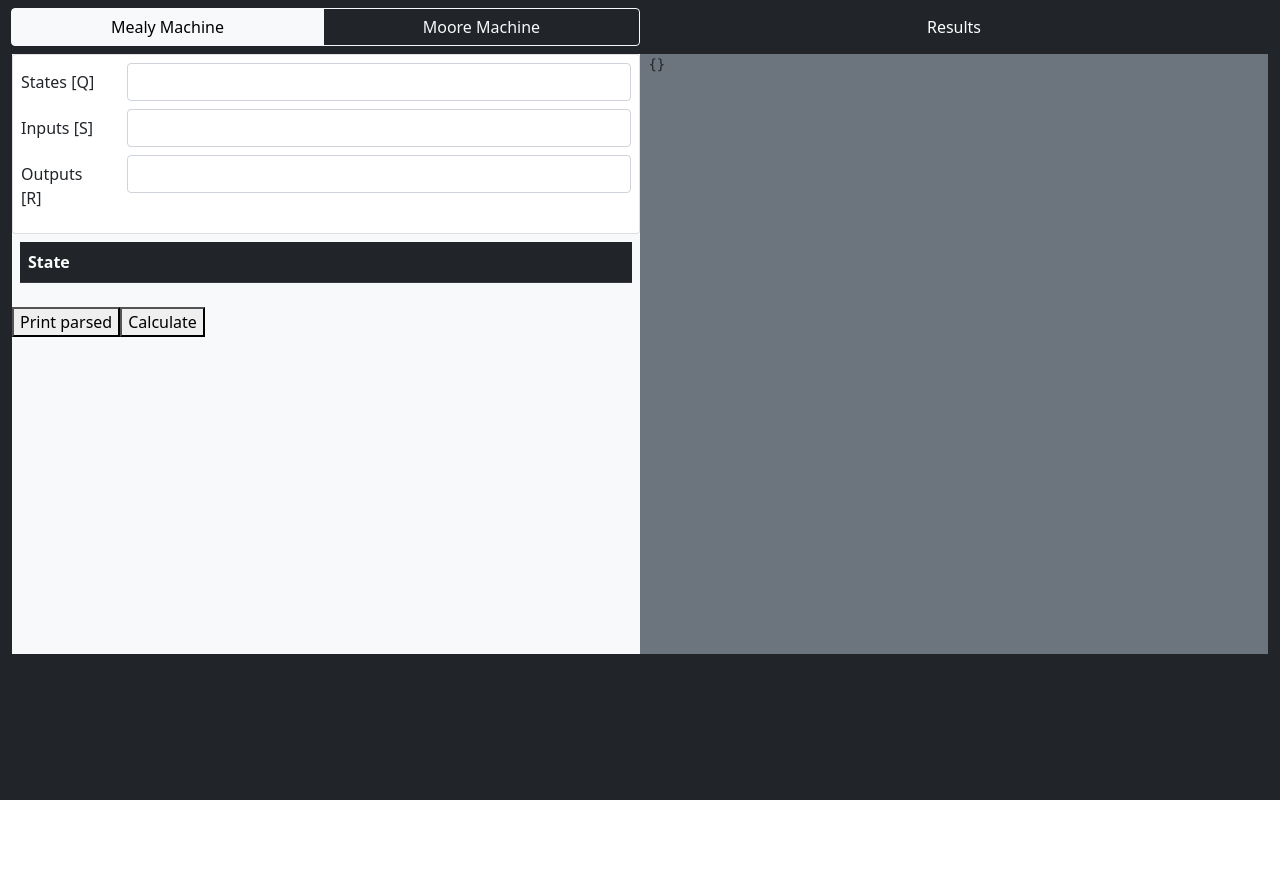
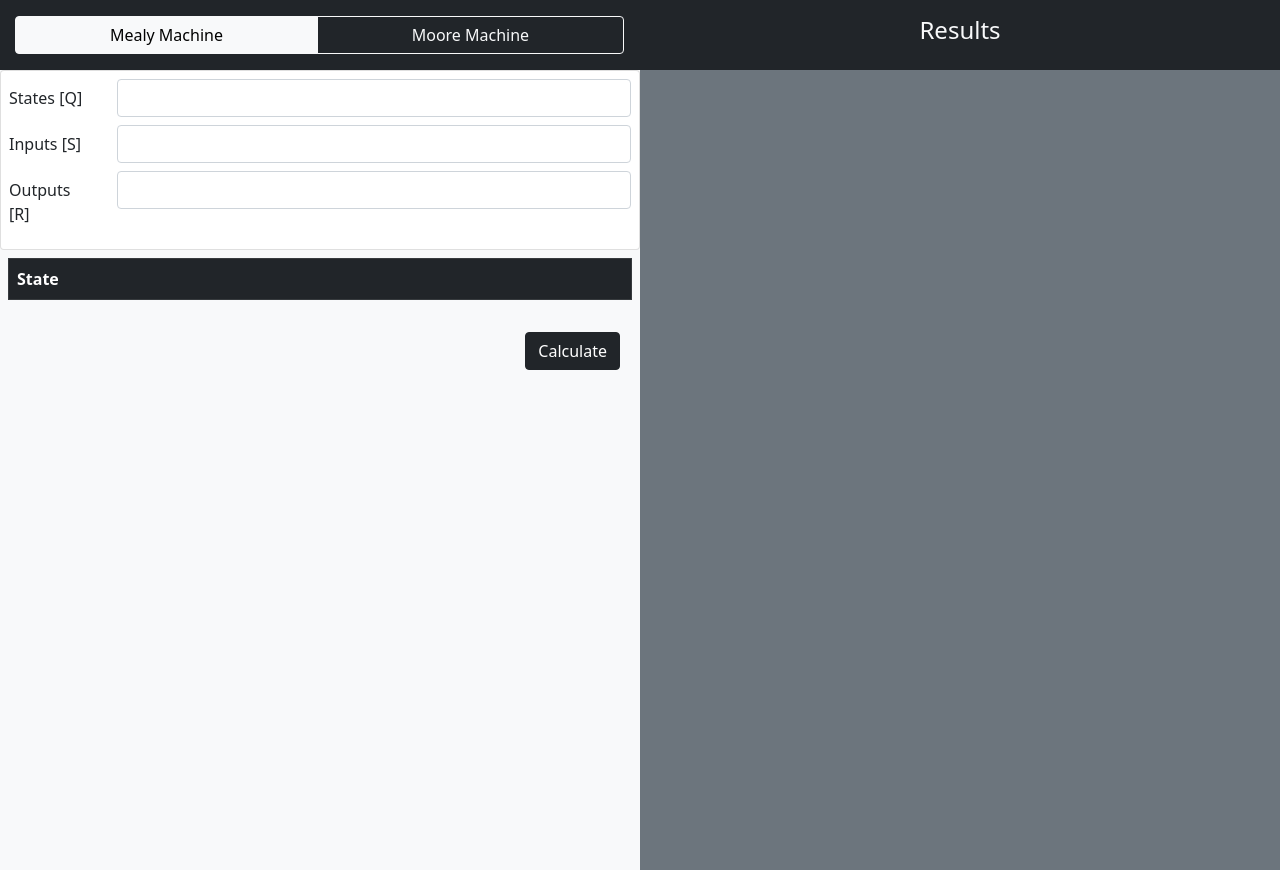
Before and after one commit to bjuan210302/state-machines, a Vue app: page / in a window 1280 px wide. Before the commit the page ends 800 px from the top, so only its background shows below. Built offline with nearby package versions, Linux system fonts and the light colour scheme.

Commit message:
add: touches to GUI

```diff
--- a/public/index.html
+++ b/public/index.html
@@ -10,7 +10,7 @@
     <link href="https://cdn.jsdelivr.net/npm/bootstrap@5.1.1/dist/css/bootstrap.min.css" rel="stylesheet" integrity="sha384-F3w7mX95PdgyTmZZMECAngseQB83DfGTowi0iMjiWaeVhAn4FJkqJByhZMI3AhiU" crossorigin="anonymous">
   </head>
   <body>
-    <div id="app" class="container px-0 mx-0"></div>
+    <div id="app" class="container-fluid"></div>
     <!-- built files will be auto injected -->
   </body>
 </html>
--- a/src/App.vue
+++ b/src/App.vue
@@ -1,103 +1,178 @@
 <template>
-  <div class="container bg-dark vh-100 min-vw-100 shadow-lg">
-    <MainNavBar></MainNavBar>
-
-    <div class="d-flex flex-row h-75 justify-content-start">
+  <div class="row justify-content-center shadow-lg vh-100">
+    <MachineButtons></MachineButtons>
 
     <!--Inputs-->
-      <div class="col-6 bg-light">
-
+    <div class="col-6 bg-light h-100">
       <DictionaryInput></DictionaryInput>
 
       <div v-if="machineType">
-          <MooreMachineTable ref="machineTable"
-          :statesQchild="statesQ" :inputsSchild="inputsS"></MooreMachineTable>
+        <MooreMachineTable
+          ref="machineTable"
+          :statesQchild="statesQ"
+          :inputsSchild="inputsS"
+        ></MooreMachineTable>
       </div>
       <div v-else>
-          <MealyMachineTable ref="machineTable"
-          :statesQchild="statesQ" :inputsSchild="inputsS"></MealyMachineTable>
+        <MealyMachineTable
+          ref="machineTable"
+          :statesQchild="statesQ"
+          :inputsSchild="inputsS"
+        ></MealyMachineTable>
       </div>
 
-        <button @click="$refs.machineTable.parseTable()">Print parsed</button>
-        <button @click="calcOutputs">Calculate</button>
-
+      <div class="d-flex flex-row justify-content-end">
+        <button class="btn btn-dark m-2" @click="calcOutputs">Calculate</button>
+      </div>
     </div>
 
     <!--Outputs-->
     <div class="col-6 bg-secondary">
-        <pre> {{parsedTable}} </pre>
+      <div class="row">
+        <div v-if="renderOutput">
+          <div class="alert alert-secondary my-2" role="alert">
+            Machine with accessible states only:
           </div>
+          <component :is="outputType" v-bind="outPropsRelated"></component>
 
+          <hr />
+
+          <div class="alert alert-secondary" role="alert">
+            Minimum Equivalent Machine:
           </div>
+          <div class="alert alert-dark col-6" role="alert">
+            {{ parseFinalPartition }}
+          </div>
+          <component :is="outputType" v-bind="outPropsMinimum"></component>
 
+          <div class="d-flex flex-row justify-content-end">
+            <button class="btn btn-dark m-2" @click="resetOutput">Reset</button>
           </div>
-
+        </div>
+      </div>
+    </div>
+  </div>
 </template>
 
 <script>
-import MainNavBar from './components/MainNavBar.vue'
-import DictionaryInput from './components/DictionaryInput.vue'
-import MooreMachineTable from './components/MooreMachineTable.vue'
-import MealyMachineTable from './components/MealyMachineTable.vue'
+/* eslint-disable vue/no-unused-components */
+import MachineButtons from "./components/MachineButtons.vue";
+import DictionaryInput from "./components/DictionaryInput.vue";
+import MooreMachineTable from "./components/machines/MooreMachineTable.vue";
+import MealyMachineTable from "./components/machines/MealyMachineTable.vue";
+import MooreTableOutput from "./components/machines/MooreTableOutput.vue";
+import MealyTableOutput from "./components/machines/MealyTableOutput.vue";
 
 export default {
-  name: 'App',
+  name: "App",
 
   components: {
-    MainNavBar,
+    MachineButtons,
     DictionaryInput,
     MooreMachineTable,
-    MealyMachineTable
+    MealyMachineTable,
+    MooreTableOutput,
+    MealyTableOutput,
   },
 
-  methods:{
-    calcOutputs(){
-      this.$store.commit('setRelatedEquivalentMachine')
-      this.setMinimumEquivalentMachine()
+  methods: {
+    calcParsedTable() {
+      this.$refs.machineTable.parseTable();
     },
-    setMinimumEquivalentMachine(){
-      this.$store.commit('setMinimumEquivalentMachine')
-      console.log(JSON.stringify(this.$store.state.minimumEquivalentMachine, undefined, 2));
-    }
+
+    calcOutputs() {
+      this.calcParsedTable();
+      this.$store.commit("calcRelatedEquivalentMachine");
+      this.$store.commit("calcMinimumEquivalentMachine");
+
+      this.$store.commit("setRenderOutput", true);
     },
-  computed:{
 
+    resetOutput() {
+      this.$store.commit("setRenderOutput", false);
+    },
+  },
+  computed: {
     statesQ: {
-      get () {
-        return this.$store.state.statesQ
-      }
+      get() {
+        return this.$store.state.statesQ;
+      },
     },
 
     inputsS: {
-      get () {
-        return this.$store.state.inputsS
-      }
+      get() {
+        return this.$store.state.inputsS;
+      },
     },
 
     outputsR: {
-      get () {
-        return this.$store.state.outputsR
-      }
+      get() {
+        return this.$store.state.outputsR;
+      },
     },
 
-    machineType:{
-      get () {
-        return this.$store.state.machineType
+    machineType: {
+      get() {
+        return this.$store.getters.machineType;
       },
-      set (value) {
-        this.$store.commit('setMachineType', value)
-      }
+      set(value) {
+        this.$store.commit("setMachineType", value);
+      },
     },
 
-    parsedTable:{
-      get () {
-        return JSON.stringify(this.$store.state.parsedTable, undefined, 2)
-      }
-    }
+    parsedTable: {
+      get() {
+        return this.$store.getters.parsedTable;
+      },
+    },
 
-  }
+    renderOutput: {
+      get() {
+        return this.$store.getters.renderOutput;
+      },
+    },
 
-}
+    outputType() {
+      return this.machineType ? MooreTableOutput : MealyTableOutput;
+    },
+
+    outPropsRelated() {
+      return {
+        parsedMachine: this.relatedEquivalentMachine,
+        inputsSchild: this.inputsS,
+      };
+    },
+
+    outPropsMinimum() {
+      return {
+        parsedMachine: this.minimumEquivalentMachine,
+        inputsSchild: this.inputsS,
+      };
+    },
+
+    relatedEquivalentMachine: {
+      get() {
+        return this.$store.getters.relatedequivalentMachine;
+      },
+    },
+
+    minimumEquivalentMachine: {
+      get() {
+        return this.$store.getters.minimumEquivalentMachine;
+      },
+    },
+
+    parseFinalPartition() {
+      var ret = "Final partition: ";
+      const pf = Object.values(this.$store.getters.finalPartition);
+
+      pf.forEach(function (state, i) {
+        ret += "q" + i + ": (" + state + "), ";
+      });
+      return ret;
+    },
+  },
+};
 </script>
 
 <style>
--- a/src/components/DictionaryInput.vue
+++ b/src/components/DictionaryInput.vue
@@ -1,58 +1,53 @@
 <template>
+  <div class="row">
     <div class="card p-2">
-
       <div class="row pb-2">
         <label class="col-sm-2 col-form-label">States [Q]</label>
         <div class="col-sm-10">
-                <input v-model='statesQ' type="text" class="form-control" >
+          <input v-model="statesQ" type="text" class="form-control" />
         </div>
       </div>
 
       <div class="row pb-2">
         <label class="col-sm-2 col-form-label">Inputs [S]</label>
         <div class="col-sm-10">
-                <input v-model='inputsS' type="text" class="form-control">
+          <input v-model="inputsS" type="text" class="form-control" />
         </div>
       </div>
 
       <div class="row pb-2">
         <label class="col-sm-2 col-form-label">Outputs [R]</label>
         <div class="col-sm-10">
-                <input v-model='outputsR' type="text" class="form-control">
+          <input v-model="outputsR" type="text" class="form-control" />
+        </div>
       </div>
     </div>
   </div>
 </template>
 
 <script>
-
 export default {
-
-    computed:{
-
+  computed: {
     statesQ: {
-            set (value) {
-                this.$store.commit('setStatesQ', value)
-            }
+      set(value) {
+        this.$store.commit("setStatesQ", value);
+      },
     },
 
     inputsS: {
-            set (value) {
-                this.$store.commit('setInputsS', value)
-            }
+      set(value) {
+        this.$store.commit("setInputsS", value);
+      },
     },
 
     outputsR: {
-            set (value) {
-                this.$store.commit('setOutputsR', value)
-            }
-        }
-
-    }
-
-}
+      set(value) {
+        this.$store.commit("setOutputsR", value);
+      },
+    },
+  },
+};
 </script>
 
 <style scoped>
-
 </style>
--- /dev/null
+++ b/src/components/MachineButtons.vue
@@ -0,0 +1,63 @@
+<template>
+  <div class="row bg-dark align-items-start py-3 px-0">
+      <div class="col-6 px-0">
+        <div class="btn-group col-12 px-3" role="group">
+          <input
+            type="checkbox"
+            class="btn-check"
+            id="btnmealy"
+            autocomplete="off"
+            v-model="machineType"
+            false-value="1"
+            true-value="0"
+          />
+          <label class="btn btn-outline-light" for="btnmealy"
+            >Mealy Machine</label
+          >
+
+          <input
+            type="checkbox"
+            class="btn-check"
+            id="btnmoore"
+            autocomplete="off"
+            v-model="machineType"
+            false-value="0"
+            true-value="1"
+          />
+          <label class="btn btn-outline-light" for="btnmoore"
+            >Moore Machine</label
+          >
+        </div>
+      </div>
+
+      <h4 class="col-6 text-light h-100 my-0" align="center"> Results</h4>
+
+    </div>
+</template>
+
+<script>
+export default {
+  data: function () {
+    return {
+      auxVal: 0, //0 for mealy 1 for moore
+      machineTypeBool: false, //false for mealy true for moore
+    };
+  },
+
+  computed: {
+    machineType: {
+      get() {
+        return this.auxVal;
+      },
+      set(value) {
+        this.machineTypeBool = value == 1;
+        this.auxVal = value;
+        this.$store.commit("setMachineType", this.machineTypeBool);
+      },
+    },
+  },
+};
+</script>
+
+<style scoped>
+</style>
--- a/src/components/MainNavBar.vue
+++ /dev/null
@@ -1,53 +0,0 @@
-<template>
-    <div class="nav navbar">
-        <div class="row col-12 mx-0">
-
-            <div class="col col-6 px-0">
-                <div class="btn-group col-12" role="group">
-
-                    <input type="checkbox" class="btn-check" id="btnmealy" autocomplete="off"
-                    v-model="machineType" false-value="1" true-value="0">
-                    <label class="btn btn-outline-light" for="btnmealy">Mealy Machine</label>
-
-                    <input type="checkbox" class="btn-check" id="btnmoore" autocomplete="off"
-                    v-model="machineType" false-value="0" true-value="1">
-                    <label class="btn btn-outline-light" for="btnmoore">Moore Machine</label>
-
-                </div>
-            </div>
-
-            <div class="col col-6 text-white h-100 text-center align-self-center px-0">
-                <div>Results</div>
-            </div>
-        </div>
-
-    </div>
-</template>
-
-<script>
-export default {
-    data: function(){
-        return{
-            auxVal: 0, //0 for mealy 1 for moore
-            machineTypeBool: false //false for mealy true for moore
-        }
-    },
-
-    computed:{
-        machineType: {
-            get () {
-                return this.auxVal
-            },
-            set (value) {
-                this.machineTypeBool = (value == 1)
-                this.auxVal = value
-                this.$store.commit('setMachineType', this.machineTypeBool)
-            }
-        },
-    }
-}
-</script>
-
-<style scoped>
-
-</style>
--- a/src/components/MealyMachineTable.vue
+++ b/src/components/machines/MealyMachineTable.vue
@@ -1,7 +1,7 @@
 <template>
-    <div class="container p-2">
+    <div class="row p-2">
 
-          <table class="table table-dark" id="mealytable">
+          <table class="table table-dark table-bordered" id="mealytable">
             <thead>
               <tr >
                 <th class="table-dark">State</th>
@@ -10,10 +10,10 @@
             </thead>
 
             <tbody>
-              <tr class="table-dark" v-for="(qstate, index) in statesQchild" :key="qstate">
-                <th class="table-dark" :id="'statename-' + index">{{ qstate }}</th>
+              <tr class="table-bordered" v-for="(qstate, index) in statesQchild" :key="qstate">
+                <th class="table-bordered" :id="'statename-' + index">{{ qstate }}</th>
 
-                <th v-for="(sinput, index2) in inputsSchild" :key="sinput" class="table-dark">
+                <th v-for="(sinput, index2) in inputsSchild" :key="sinput" class="table-bordered">
                     <input type="text" class="form-control" :id="'nextstate-' + index + ',' + index2">
                     <input type="text" class="form-control" :id="'output-' + index + ',' + index2">
                 </th>
@@ -43,7 +43,7 @@ export default {
 
                 var stateid = document.getElementById('statename-' + i).innerHTML
 
-                //Ends at row.cells.length-1 because we already have the value of the last cell (stateoutput)
+                //Ends at row.cells.length-1 because the first cell (statename) is on the table but wasn't assigned an id
                 for (var j = 0; j < rows[i].cells.length - 1; j++) {
                     staterow['sucesor-' + j] = [
                             document.getElementById('nextstate-' + i + ',' + j).value,
--- /dev/null
+++ b/src/components/machines/MealyTableOutput.vue
@@ -0,0 +1,56 @@
+<template>
+  <div class="row p-2">
+    <table class="table table-borderedtable-dark">
+      <thead>
+        <tr>
+          <th class="table-dark">State</th>
+          <th class="table-dark" v-for="sinput in inputsSout" :key="sinput">
+            {{ sinput }}
+          </th>
+        </tr>
+      </thead>
+
+      <tbody>
+        <tr
+          class="table-dark"
+          v-for="(qstate, index) in states"
+          :key="qstate"
+        >
+          <th class="table-dark">q {{ index }} </th>
+
+          <th
+            v-for="(sinput, index2) in inputsSout"
+            :key="sinput"
+            class="table-dark"
+          >
+            <div>{{ qstate['sucesor-' + index2][0] }}, {{ qstate['sucesor-' + index2][1] }}</div>
+
+          </th>
+
+        </tr>
+      </tbody>
+    </table>
+  </div>
+</template>
+
+<script>
+export default {
+  props: ['parsedMachine', 'inputsSchild'],
+
+  data() {
+    return{
+        states: [],
+        inputsSout: []
+    }
+  },
+
+  created(){
+      this.inputsSout = this.inputsSchild.slice()
+      this.states = Object.values(this.parsedMachine)
+  },
+
+};
+</script>
+
+<style>
+</style>
--- /dev/null
+++ b/src/components/machines/MooreTableOutput.vue
@@ -0,0 +1,60 @@
+<template>
+  <div class="row p-2">
+    <table class="table table-dark">
+      <thead>
+        <tr>
+          <th class="table-dark">State</th>
+          <th class="table-dark" v-for="sinput in inputsSout" :key="sinput">
+            {{ sinput }}
+          </th>
+          <th class="table-dark">Output</th>
+        </tr>
+      </thead>
+
+      <tbody>
+        <tr
+          class="table-dark"
+          v-for="(qstate, index) in states"
+          :key="qstate"
+        >
+          <th class="table-dark">q {{ index }} </th>
+
+          <th
+            v-for="(sinput, index2) in inputsSout"
+            :key="sinput"
+            class="table-dark"
+          >
+            <div>{{ qstate['sucesor-' + index2] }}</div>
+
+          </th>
+
+          <th class="table-dark">
+            <div>{{ qstate.stateoutput }}</div>
+          </th>
+        </tr>
+      </tbody>
+    </table>
+  </div>
+</template>
+
+<script>
+export default {
+  props: ['parsedMachine', 'inputsSchild'],
+
+  data() {
+    return{
+        states: [],
+        inputsSout: []
+    }
+  },
+
+  created(){
+      this.inputsSout = this.inputsSchild.slice()
+      this.states = Object.values(this.parsedMachine)
+  },
+
+};
+</script>
+
+<style>
+</style>
--- a/src/machineFunctions.js
+++ b/src/machineFunctions.js
@@ -19,8 +19,9 @@ export function calcMinimumEquivalentMachine(parsedTable, machineType) {
     var p0 = (machineType) ? calcP0Moore(statesOutputs) : calcP0Mealy(statesOutputs)
 
     var pf = findpf(statesSuccessors, p0)
+    var newMachine = assemble(pf, statesSuccessors, statesOutputs, machineType)
 
-    return assemble(pf, statesSuccessors, statesOutputs, machineType)
+    return [pf, newMachine]
 
 }
 
@@ -161,7 +162,6 @@ function mooreAssembler(pf, statesSuccessors, statesOutputs){
 
         var aux = statesSuccessors[representator]
         aux.forEach(function(suc, j){
-            machine['q'+i].state = value
 
             //This line finds the key of the successor block of this state
             //Doing this to put the key as a the successor instead of the array itself
@@ -185,7 +185,6 @@ function mealyAssembler(pf, statesSuccessors, statesOutputs){
         machine['q'+i] = {}
         var aux = statesSuccessors[representator]
         aux.forEach(function(suc, j){
-            machine['q'+i].state = value
 
             //This line finds the key of the successor block of this state
             //Doing this to put the key as a the successor instead of the array itself
--- a/src/store.js
+++ b/src/store.js
@@ -1,7 +1,6 @@
 import { createStore } from "vuex"
 import { calcRelatedEquivalentMachine } from './machineFunctions.js'
 import { calcMinimumEquivalentMachine } from './machineFunctions.js'
-//import { mealy } from './temp/parsedTables.js'
 
 const store = createStore({
    state:{
@@ -10,16 +9,38 @@ const store = createStore({
        outputsR: [],
 
        relatedequivalentMachine: {},
-       minimumEquivalentMachine: [],
+       minimumEquivalentMachine: {},
+       finalPartition: [],
+       renderOutput: false,
 
        machineType: false, //false for Mealy, true for Moore
        parsedTable: {}
 
    },
 
-   computed:{
-        getMachineType(){
-            return this.state.machineType
+   getters:{
+        machineType(state){
+            return state.machineType
+        },
+
+        parsedTable(state){
+            return state.parsedTable
+        },
+
+        relatedequivalentMachine(state){
+            return state.relatedequivalentMachine
+        },
+
+        minimumEquivalentMachine(state){
+            return state.minimumEquivalentMachine
+        },
+
+        renderOutput(state){
+            return state.renderOutput
+        },
+
+        finalPartition(state){
+            return state.finalPartition
         }
    },
 
@@ -36,20 +57,27 @@ const store = createStore({
         state.outputsR = value.replace(/\s/g, '').split(',').filter(String)
     },
 
-    setRelatedEquivalentMachine(state){
+    calcRelatedEquivalentMachine(state){
         state.relatedequivalentMachine = calcRelatedEquivalentMachine(state.parsedTable, state.machineType);
     },
 
-    setMinimumEquivalentMachine(state){
-        state.minimumEquivalentMachine = calcMinimumEquivalentMachine(state.parsedTable, state.machineType);
+    calcMinimumEquivalentMachine(state){
+        var eqMachine = calcMinimumEquivalentMachine(state.parsedTable, state.machineType)
+        state.finalPartition = eqMachine[0]
+        state.minimumEquivalentMachine = eqMachine[1]
     },
 
     setMachineType(state, value){
         state.machineType = value
+        state.renderOutput = false
     },
 
     setParsedTable(state, value){
         state.parsedTable = value
+    },
+
+    setRenderOutput(state, value){
+        state.renderOutput = value
     }
    }
 })
```
Also changed, not shown: src/components/machines/MooreMachineTable.vue (renamed from src/components/MooreMachineTable.vue, +12 -11 lines). Lines whose indentation alone changed are shown as unchanged.
